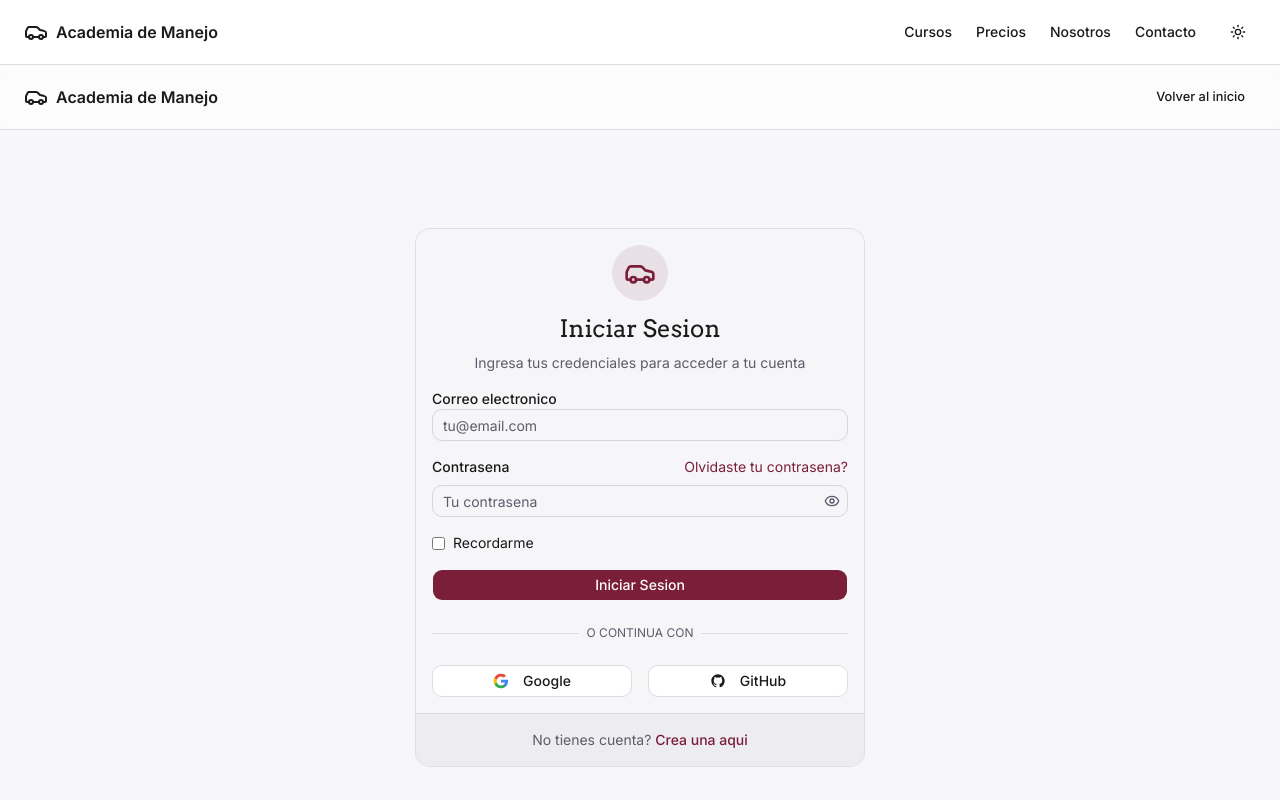
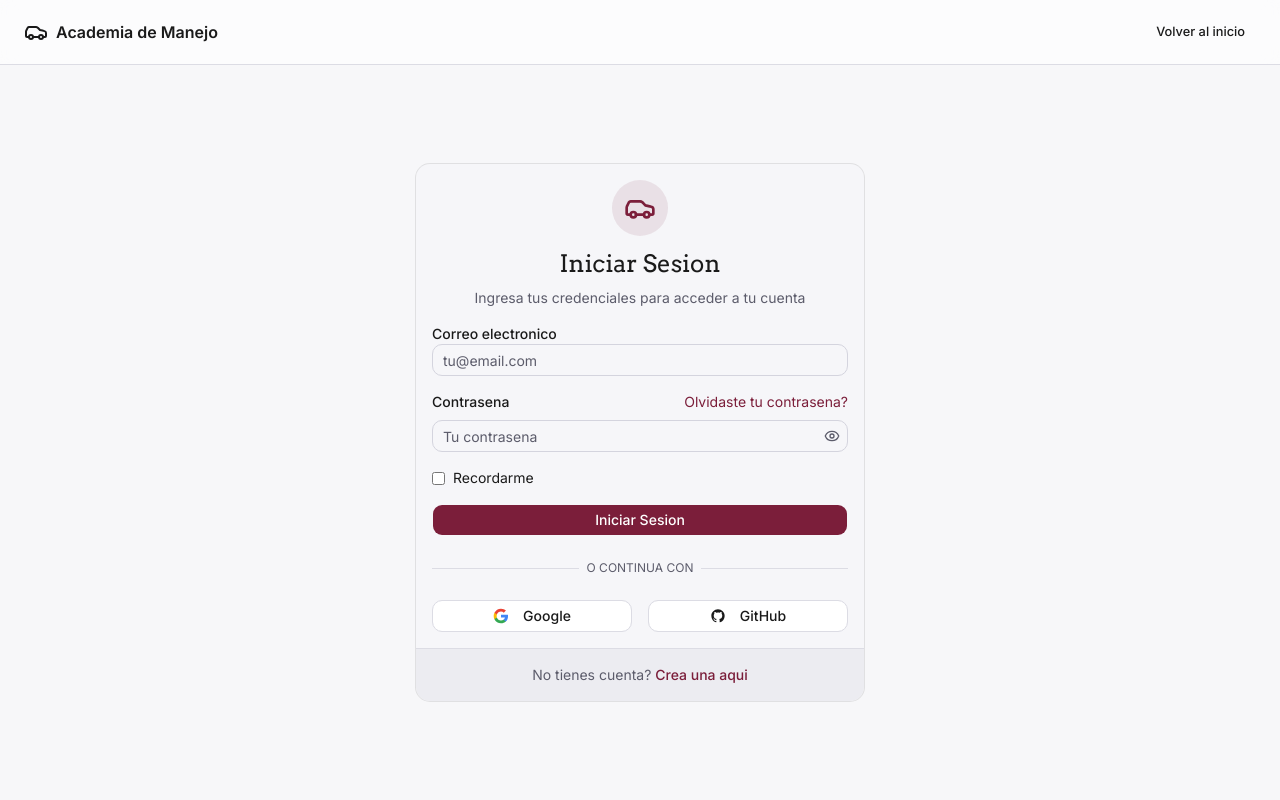
Before and after one commit to Henrixfs/App_academia_de_manejo, a Next.js app in the folder frontend/: page /login in a window 1280 px wide. Shown: the top 800 px of the page. Built offline with nearby package versions, Linux system fonts and the light colour scheme.

Commit message:
refactor: decouple authentication layout from login page and introduce nested route layouts

```diff
--- /dev/null
+++ b/frontend/app/(auth)/layout.tsx
@@ -0,0 +1,30 @@
+import Link from "next/link"
+import { Car } from "lucide-react"
+
+import { Button } from "@/components/ui/button"
+
+export default function AuthLayout({
+  children,
+}: Readonly<{
+  children: React.ReactNode
+}>) {
+  return (
+    <div className="min-h-screen flex flex-col bg-muted/30">
+      <header className="border-b bg-background/95 backdrop-blur supports-backdrop-filter:bg-background/60">
+        <div className="container flex h-16 items-center justify-between">
+          <Link href="/" className="flex items-center gap-2 font-semibold">
+            <Car className="size-6" />
+            <span>Academia de Manejo</span>
+          </Link>
+          <Button variant="ghost" size="sm" asChild>
+            <Link href="/">Volver al inicio</Link>
+          </Button>
+        </div>
+      </header>
+
+      <main className="flex-1 flex items-center justify-center p-4">
+        {children}
+      </main>
+    </div>
+  )
+}
--- a/frontend/app/(auth)/login/page.tsx
+++ b/frontend/app/(auth)/login/page.tsx
@@ -34,20 +34,6 @@ export default function LoginPage() {
   }
 
   return (
-    <div className="min-h-screen flex flex-col bg-muted/30">
-      <header className="border-b bg-background/95 backdrop-blur supports-[backdrop-filter]:bg-background/60">
-        <div className="container flex h-16 items-center justify-between">
-          <Link href="/" className="flex items-center gap-2 font-semibold">
-            <Car className="size-6" />
-            <span>Academia de Manejo</span>
-          </Link>
-          <Button variant="ghost" size="sm" asChild>
-            <Link href="/">Volver al inicio</Link>
-          </Button>
-        </div>
-      </header>
-
-      <main className="flex-1 flex items-center justify-center p-4">
     <Card className="w-full max-w-md">
       <CardHeader className="space-y-1">
         <div className="flex justify-center mb-2">
@@ -188,7 +174,5 @@ export default function LoginPage() {
         </p>
       </CardFooter>
     </Card>
-      </main>
-    </div>
   )
 }
--- /dev/null
+++ b/frontend/app/(public)/layout.tsx
@@ -0,0 +1,16 @@
+import { Navbar } from "@/components/layout/navbar"
+import { Footer } from "@/components/layout/footer"
+
+export default function PublicLayout({
+  children,
+}: Readonly<{
+  children: React.ReactNode
+}>) {
+  return (
+    <>
+      <Navbar />
+      <main className="flex-1">{children}</main>
+      <Footer />
+    </>
+  )
+}
--- a/frontend/app/layout.tsx
+++ b/frontend/app/layout.tsx
@@ -3,8 +3,6 @@ import { Arvo, Inter } from 'next/font/google';
 import './globals.css';
 
 import { ThemeProvider } from '@/components/providers/theme-theme';
-import { Navbar } from '@/components/layout/navbar';
-import { Footer } from '@/components/layout/footer';
 
 const arvo = Arvo({ variable: '--font-arvo', subsets: ['latin'], weight: ['400', '700'] });
 const inter = Inter({ variable: '--font-inter', subsets: ['latin'] });
@@ -23,9 +21,7 @@ export default function RootLayout({
     <html lang="es" className={`${arvo.variable} ${inter.variable} h-full antialiased`} suppressHydrationWarning>
       <body className={`min-h-full flex flex-col antialiased`} suppressHydrationWarning>
         <ThemeProvider attribute="class" defaultTheme="system" enableSystem disableTransitionOnChange>
-          <Navbar />
-          <main className="flex-1">{children}</main>
-          <Footer />
+          {children}
         </ThemeProvider>
       </body>
     </html>
```
Lines whose indentation alone changed are shown as unchanged.
